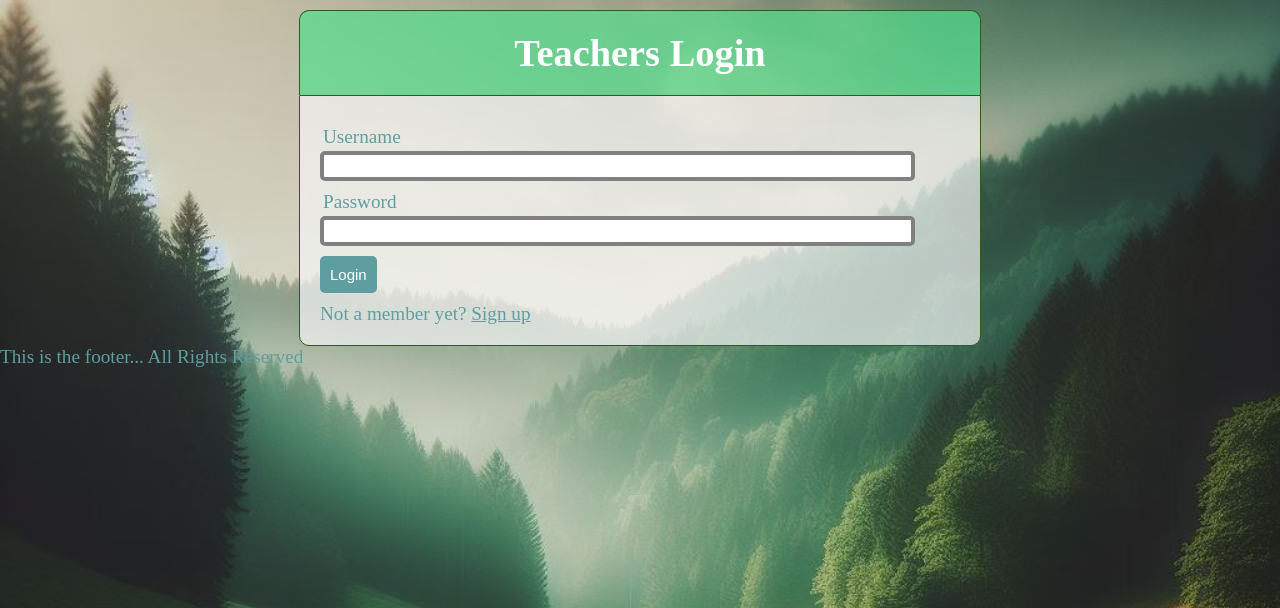
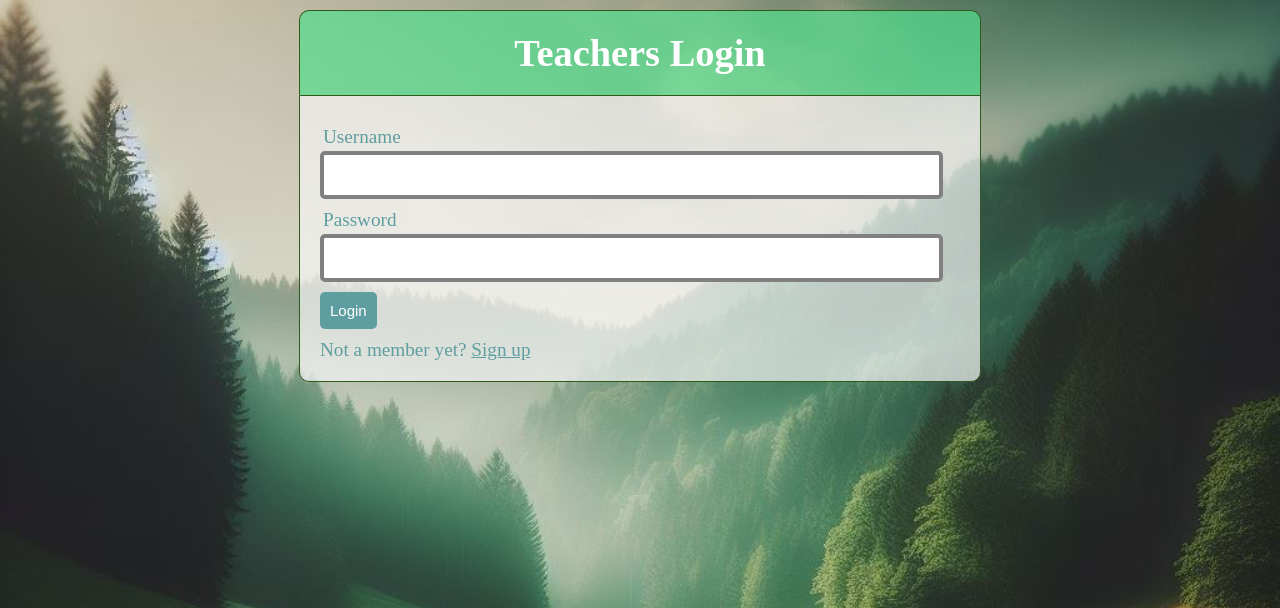
Before and after one commit to rakehoe/imdb, a PHP site: page /login.php in a window 1280 px wide. Shown: the top 608 px of the page. Run offline with PHP 8.4, Linux system fonts and the light colour scheme.

Commit message:
Put DTD in the php file according to ma'am -rake

```diff
--- a/HtmlOrTestingStyle/login.html
+++ b/HtmlOrTestingStyle/login.html
@@ -33,9 +33,6 @@
 			Not yet a member? <a href="register.html">Sign up</a>
 		</p>
 	</form>
-	<footer>
-		This is the footer... All Rights Reserved
-	</footer>
 </body>
 
 </html>
--- a/login.php
+++ b/login.php
@@ -1,4 +1,5 @@
 <?php include ("DBconnect.php")?>
+<!DOCTYPE html>
 <html>
 
 <head>
@@ -33,9 +34,6 @@
 			Not a member yet? <a href="register.php">Sign up</a>
 		</p>
 	</form>
-	<footer>
-		This is the footer... All Rights Reserved
-	</footer>
 </body>
 
 </html>
--- a/register.php
+++ b/register.php
@@ -1,4 +1,5 @@
 <?php include('DBconnect.php') ?>
+<!DOCTYPE html>
 <html>
 <head>
   <title>Teachers Registration</title>
```
